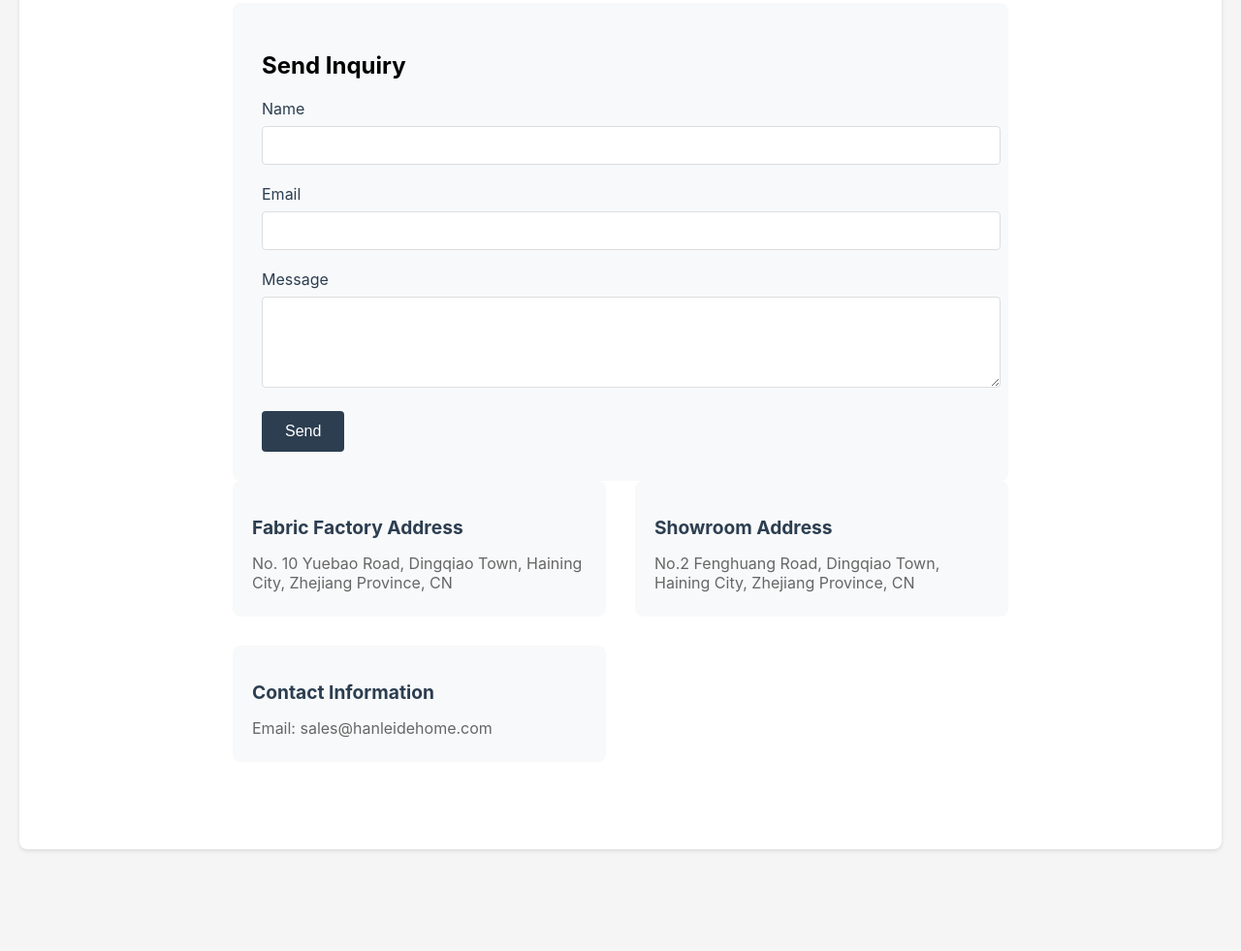
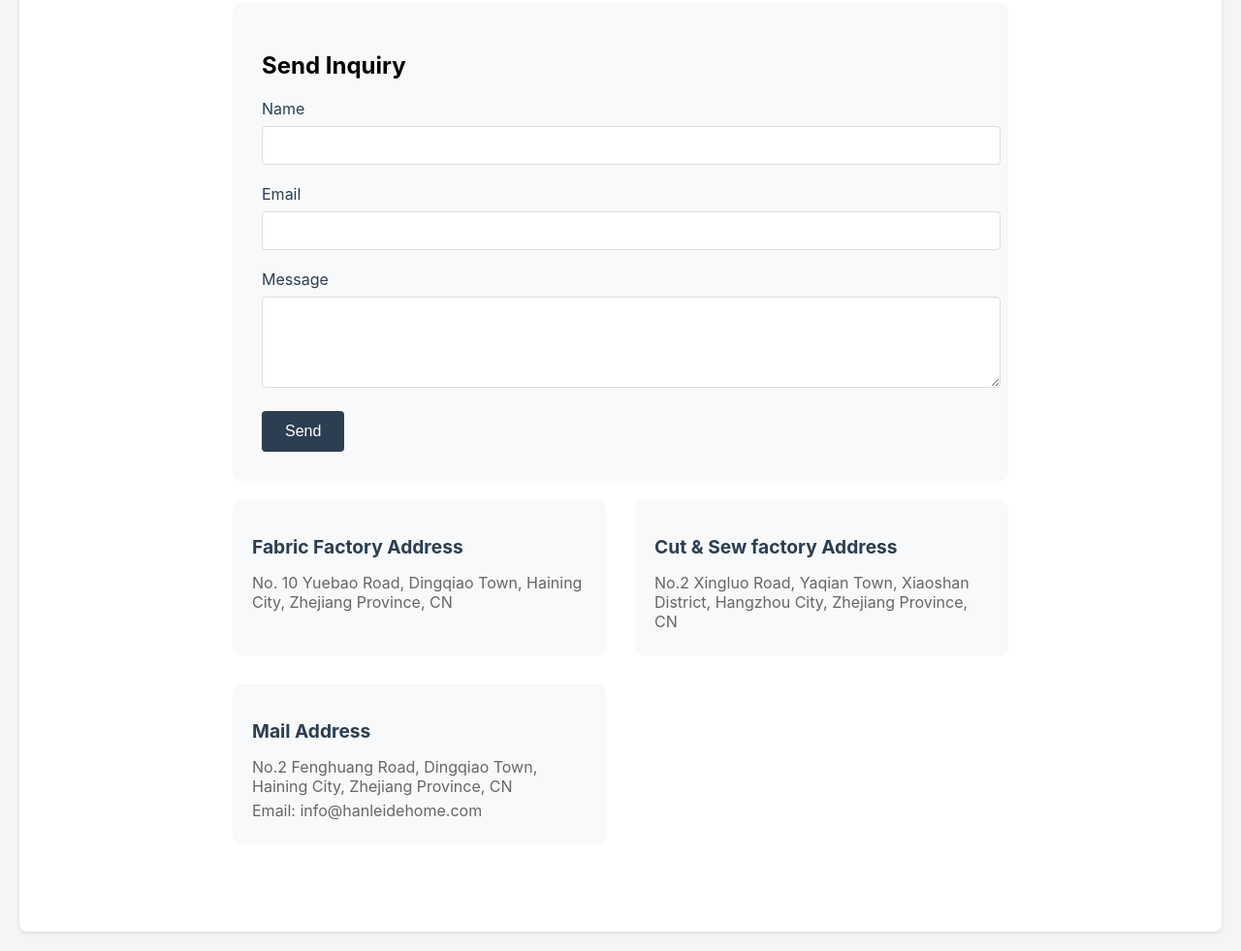
Before and after one commit to Archdalehome/hanleidehome, a website: page contact.html in a window 1280 px wide. Shown: the part 243-1224 px from the top of the page at 97% size. Before the commit the page ends 1139 px from the top, so only its background shows below. Drawn offline with nearby package versions, Linux system fonts and the light colour scheme.

```diff
--- a/contact.html
+++ b/contact.html
@@ -125,19 +125,20 @@
                     </div>
                     <button type="submit">Send</button>
                 </form>
-            </div>
+            </div><br>
             <div class="contact-info">
                 <div class="info-section">
                     <h2>Fabric Factory Address</h2>
                     <p>No. 10 Yuebao Road, Dingqiao Town, Haining City, Zhejiang Province, CN</p>
                 </div>
                 <div class="info-section">
-                    <h2>Showroom Address</h2>
-                    <p>No.2 Fenghuang Road, Dingqiao Town, Haining City, Zhejiang Province, CN</p>
+                    <h2>Cut &amp; Sew factory Address</h2>
+                    <p>No.2 Xingluo Road, Yaqian Town, Xiaoshan District, Hangzhou City, Zhejiang Province, CN</p>
                 </div>
                 <div class="info-section">
-                    <h2>Contact Information</h2>
-                    <p>Email: sales@hanleidehome.com</p>
+                    <h2>Mail Address</h2>
+                    <p>No.2 Fenghuang Road, Dingqiao Town, Haining City, Zhejiang Province, CN</p>
+                    <p>Email: info@hanleidehome.com</p>
                 </div>
             </div>
         </div>
```
